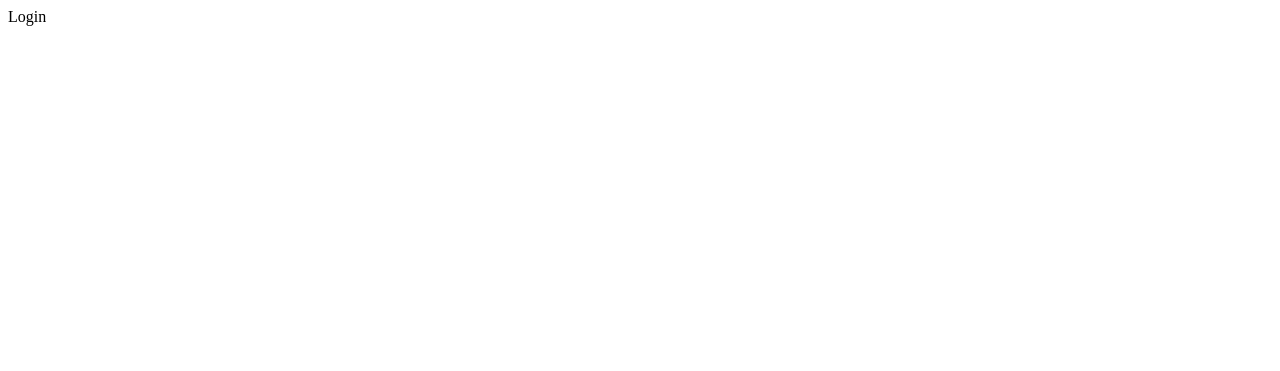
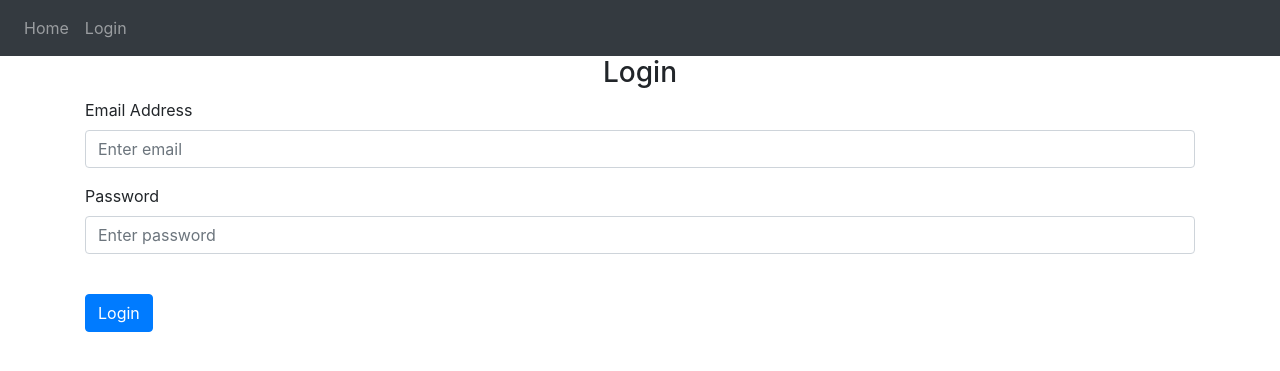
Before and after one commit to GabbNicoh/Facial-Recognition-Attendance-System, a Flask app: page /login in a window 1280 px wide. Before the commit the part shown is almost empty. Shown: the top 371 px of the page. Run offline with Flask 2, Linux system fonts and the light colour scheme; some libraries are stand-ins or nearby versions.

Commit message:
added login page

```diff
--- a/website/auth.py
+++ b/website/auth.py
@@ -1,13 +1,9 @@
 # logins
 
-from flask import Blueprint
+from flask import Blueprint, render_template
 
 auth = Blueprint('auth', __name__)
 
 @auth.route('/login')
 def login():
-    return "<p>Login</p>"
-
-@auth.route('/logout')
-def logout():
-    return "<p>Logout</p>"
+    return render_template('login.html')
--- a/website/templates/base.html
+++ b/website/templates/base.html
@@ -31,14 +31,16 @@
             <div class="collapse navbar-collapse" id="navbar">
                 <div class="navbar-nav">
                 <a class="nav-item nav-link" id="home" href="/">Home</a>
-                <a class="nav-item nav-link" id="logout" href="/logout">Logout</a>
                 <a class="nav-item nav-link" id="login" href="/login">Login</a>
-                <a class="nav-item nav-link" id="signUp" href="/sign-up">Sign Up</a>
                 </div>
             </div>
         </nav>
 
+        <div class="container">
+            {% block content %}
 
+            {% endblock %}
+        </div>
 
 
 
--- a/website/templates/home.html
+++ b/website/templates/home.html
@@ -1 +1,4 @@
 {% extends "base.html" %} {% block title %}Home{% endblock %}
+{% block content %}
+    <h1 align='center'>This is the HOME page</h1>
+{% endblock %}
--- /dev/null
+++ b/website/templates/login.html
@@ -0,0 +1,28 @@
+{% extends "base.html" %} {% block title %}Login{% endblock %}
+{% block content%}
+    <form method="POST">
+        <h3 align="center">Login</h3>
+        <div class="form-group">
+            <label for="email">Email Address</label>
+            <input
+                type="email"
+                class="form-control"
+                id="email"
+                name="email"
+                placeholder="Enter email"
+            />
+        </div>
+        <div class="form-group">
+            <label for="password">Password</label>
+            <input
+                type="password"
+                class="form-control"
+                id="password"
+                name="password"
+                placeholder="Enter password"
+            />
+        </div>
+        <br />
+        <button type="submit" class="btn btn-primary">Login</button>
+    </form>
+{% endblock %}
```
